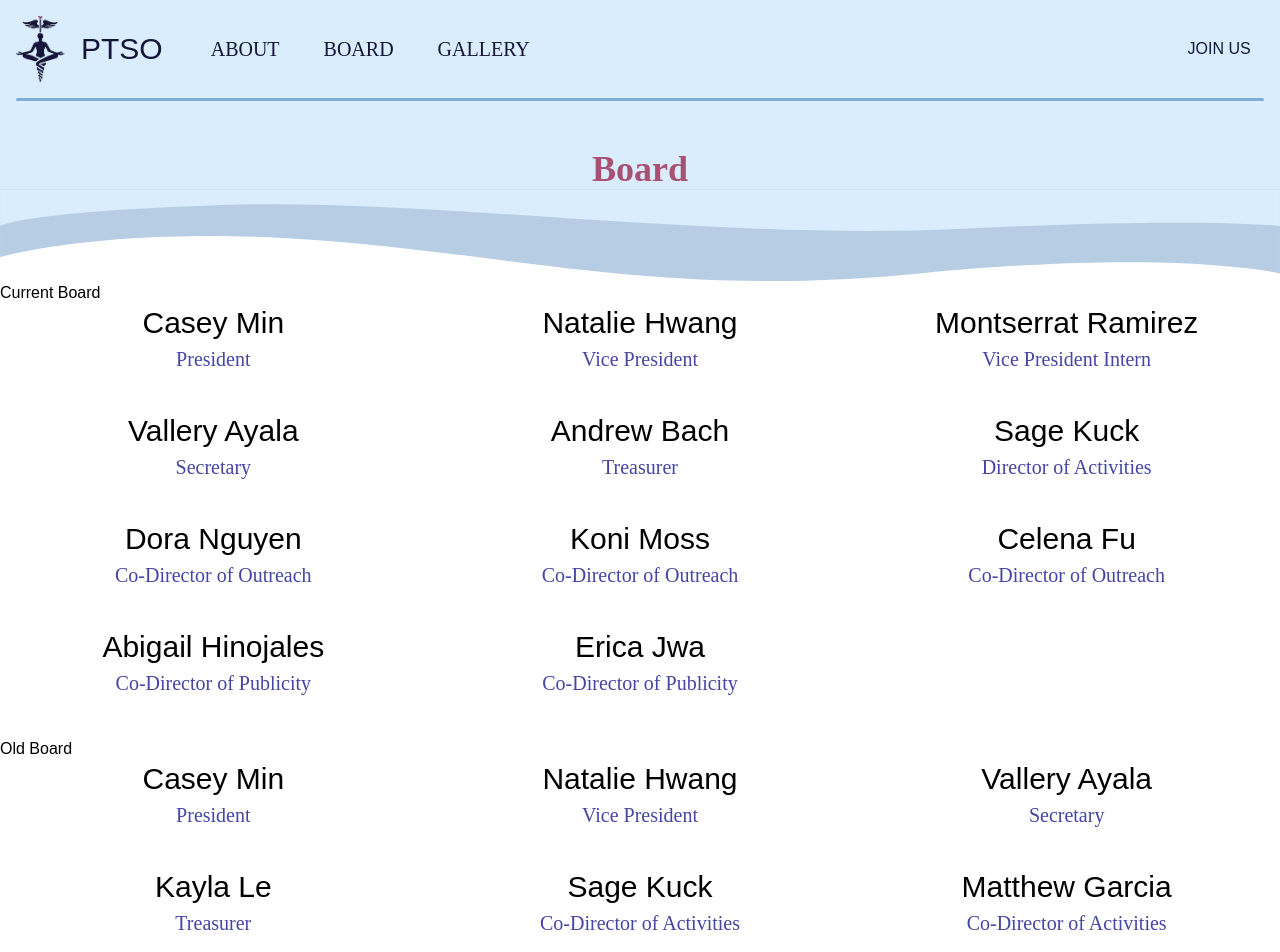
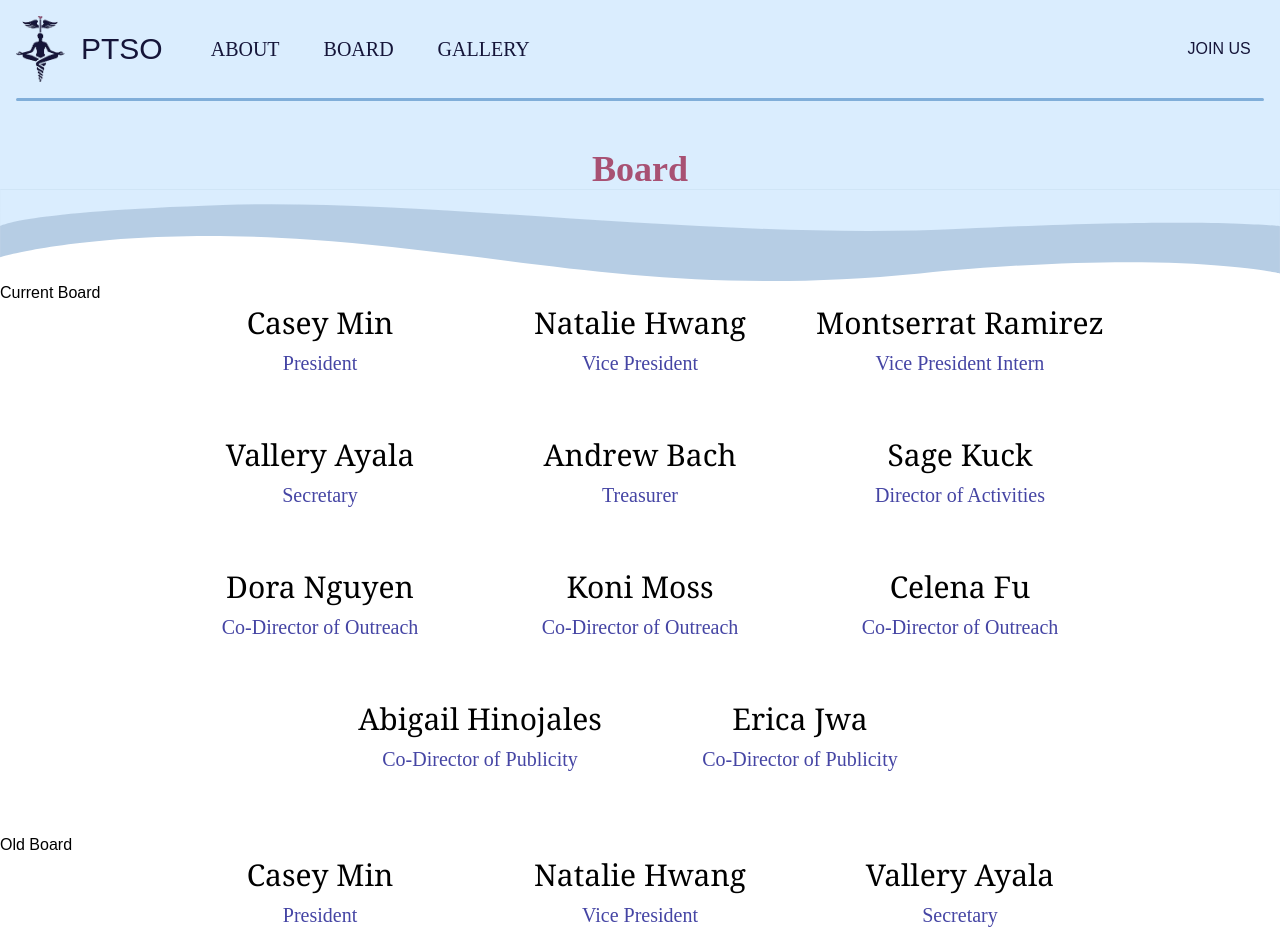
Before and after one commit to acm-ucr/ptso-website, a Next.js app: page /board in a window 1280 px wide. Shown: the top 952 px of the page. Built offline with nearby package versions, Linux system fonts and the light colour scheme; a web font is replaced by a local one.

Commit message:
Fixed item organization

```diff
--- a/src/components/board/BoardMember.tsx
+++ b/src/components/board/BoardMember.tsx
@@ -5,14 +5,9 @@ interface MemberProps {
 
 const BoardMember = ({ name, position }: MemberProps) => {
   return (
-  <div className="flex-col justify-items-center space-y-1">
-
-    <div className="text-3xl">{name}</div>
-
+  <div className="flex-col justify-items-center space-y-2 w-1/3">
+    <div className="text-3xl font-serif">{name}</div>
     <div className="font-beVietnamPro text-ptso-purple-secondary text-xl">{position}</div>
-
-
-
   </div>
   );
 };
--- a/src/components/board/CurrentBoard.tsx
+++ b/src/components/board/CurrentBoard.tsx
@@ -5,7 +5,7 @@ const CurrentBoard = () => {
   return (
     <div className="">
     <div>Current Board</div>
-    <div className="grid grid-cols-3 space-y-10">
+    <div className="flex flex-wrap space-y-15 w-3/4 justify-center justify-self-center">
       {members.map(({ name, position }, index) => (
         <BoardMember
         name={name}
--- a/src/components/board/OldBoard.tsx
+++ b/src/components/board/OldBoard.tsx
@@ -5,7 +5,7 @@ const OldBoard = () => {
   return (
     <div className="">
       <div>Old Board</div>
-      <div className="grid grid-cols-3 space-y-10">
+      <div className="flex flex-wrap space-y-15 w-3/4 justify-center justify-self-center">
         {members.map(({ name, position }, index) => (
           <BoardMember
           name={name}
```
